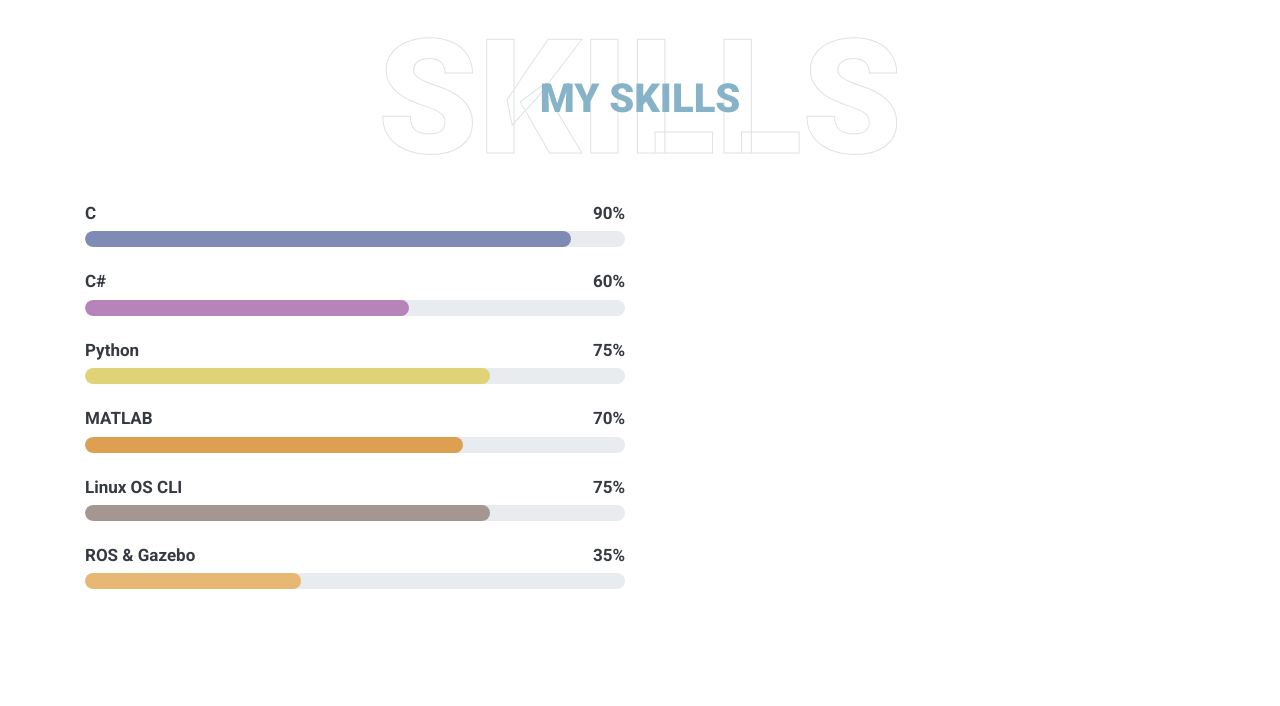
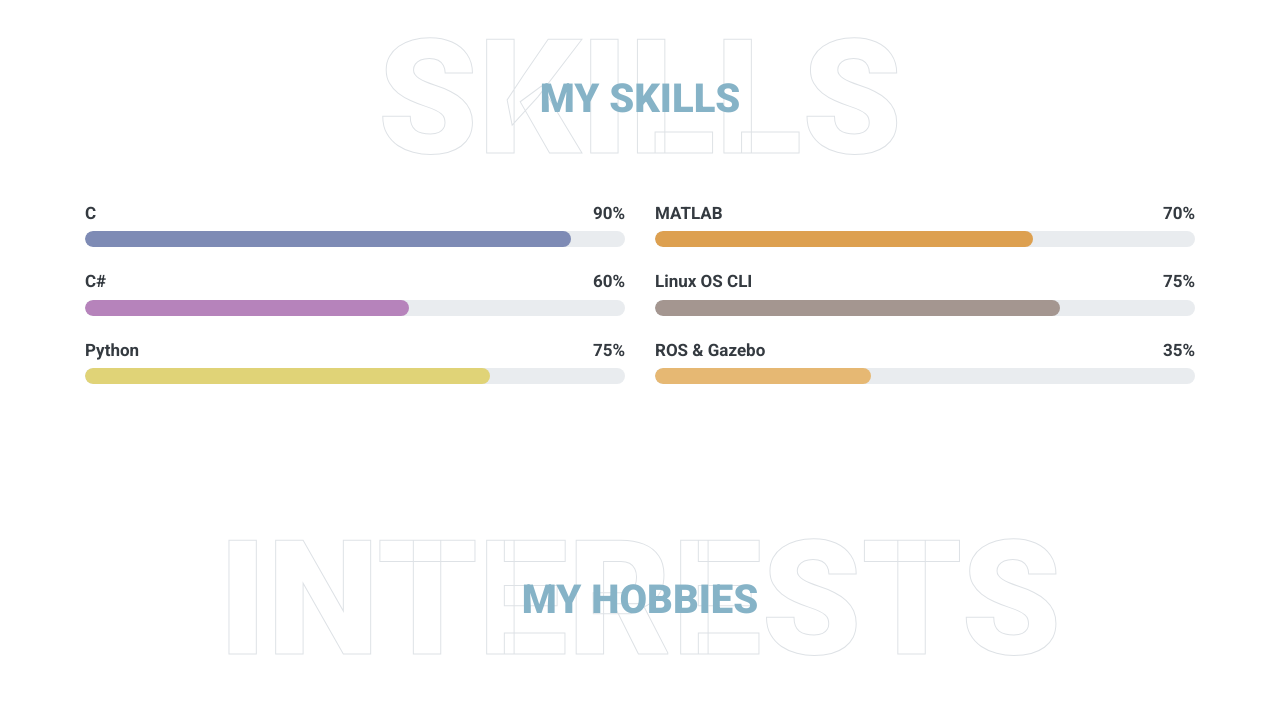
Before and after one commit to naimmas/naimmas.github.io, a plain HTML site: page index.html in a window 1280 px wide. Shown: the part 2718-3424 px from the top of the page. Drawn offline with nearby package versions, Linux system fonts and the light colour scheme; some packages are replaced by stand-ins of ours; a script that the page names is missing.

Commit message:
Initial commit

```diff
--- a/index.html
+++ b/index.html
@@ -89,7 +89,7 @@
                     <hr>
                     <div class="row mb-3">
                         <div class="col-sm-6 py-2"><h6>Name:      <span class="text-secondary">Naim MASRI</span></h6>             </div>
-                        <div class="col-sm-6 py-2"><h6>Experience:<span class="text-secondary">2 Years</span></h6>                 </div>
+                        <div class="col-sm-6 py-2"><h6>Experience: <span class="text-secondary">2 Years</span></h6>                 </div>
                         <div class="col-sm-6 py-2"><h6>Email:     <a class="text-secondary" href="mailto:naimmas@outlook.com">naimmas@outlook.com</a></h6>         </div>
                         <div class="col-sm-6 py-2"><h6>Freelance: <span class="text-secondary">Available</span></h6>                </div>
                     </div>
@@ -130,7 +130,7 @@
                         </div>
                         <div class="position-relative mb-4">
                             <i class="fa fa-dot-circle-o text-primary position-absolute" style="top:3px; left: -33px;"></i>
-                            <h5 class="font-weight-bold mb-1">Embedded software developer</h5>
+                            <h5 class="font-weight-bold mb-1">Embedded software engineer</h5>
                             <p class="mb-2"><strong>Ritos Electronics</strong> | <small>Mar 2022 - Apr 2024</small> | <small>project based</small></p>
                             <p>○ Developed variety of projects involving embedded firmware development using various microcontrollers, including TI MSP430, STM32, Nuvoton and ESP32. </p>
                             <p>○ Assisting in hardware debugging, testing, and validation of embedded systems.</p>
@@ -159,9 +159,8 @@
                 <h1 class="display-1 text-uppercase text-white" style="-webkit-text-stroke: 1px #dee2e6;">Skills</h1>
                 <h1 class="position-absolute text-uppercase text-primary">My Skills</h1>
             </div>
-            <div class="row align-items-center">
-                <div class="col-md-6">
-
+            <div class="row">
+                <div class="col-md-6 ">
                     <div class="skill mb-4">
                         <div class="d-flex justify-content-between">
                             <h6 class="font-weight-bold">C</h6>
@@ -171,6 +170,7 @@
                             <div style="background-color: #7E8BB5;" class="progress-bar" role="progressbar" aria-valuenow="90" aria-valuemin="0" aria-valuemax="100"></div>
                         </div>
                     </div>
+
                     <div class="skill mb-4">
                         <div class="d-flex justify-content-between">
                             <h6 class="font-weight-bold">C#</h6>
@@ -191,6 +191,8 @@
                         </div>
                     </div>
 
+                </div>
+                <div class="col-md-6 ">
                     <div class="skill mb-4">
                         <div class="d-flex justify-content-between">
                             <h6 class="font-weight-bold">MATLAB</h6>
@@ -200,7 +202,6 @@
                             <div style="background-color:rgb(221, 160, 80) ;" class="progress-bar" role="progressbar" aria-valuenow="70" aria-valuemin="0" aria-valuemax="100"></div>
                         </div>
                     </div>
-
                     <div class="skill mb-4">
                         <div class="d-flex justify-content-between">
                             <h6 class="font-weight-bold">Linux OS CLI</h6>
@@ -220,7 +221,6 @@
                             <div style="background-color: #e6b873;" class="progress-bar" role="progressbar" aria-valuenow="40" aria-valuemin="0" aria-valuemax="100"></div>
                         </div>
                     </div>
-
                 </div>
             </div>
         </div>
```
